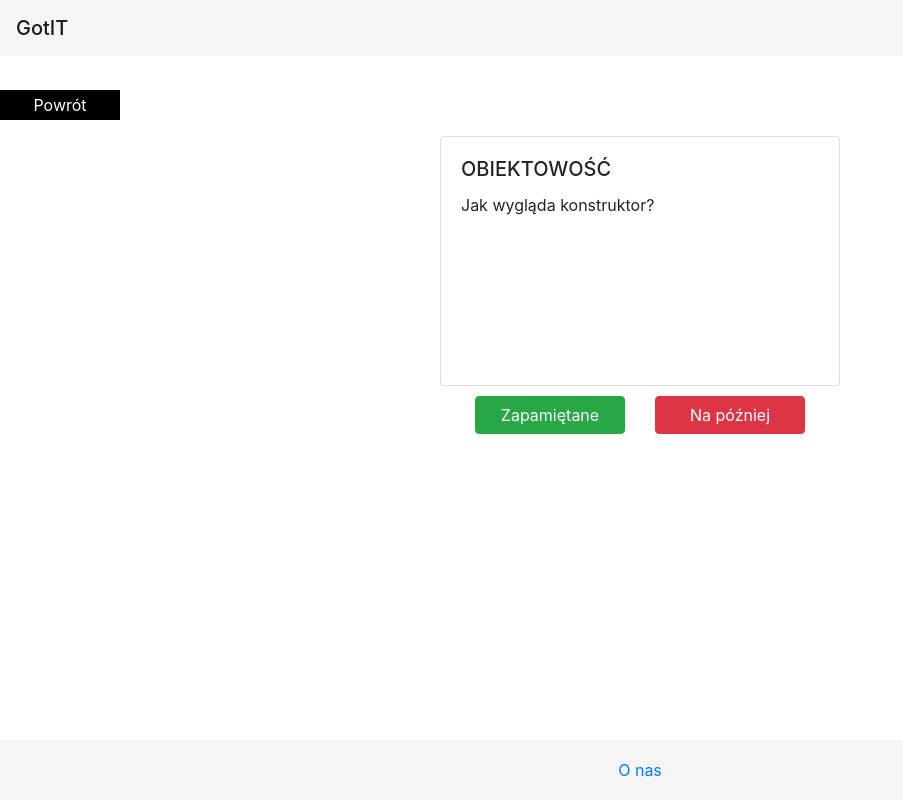
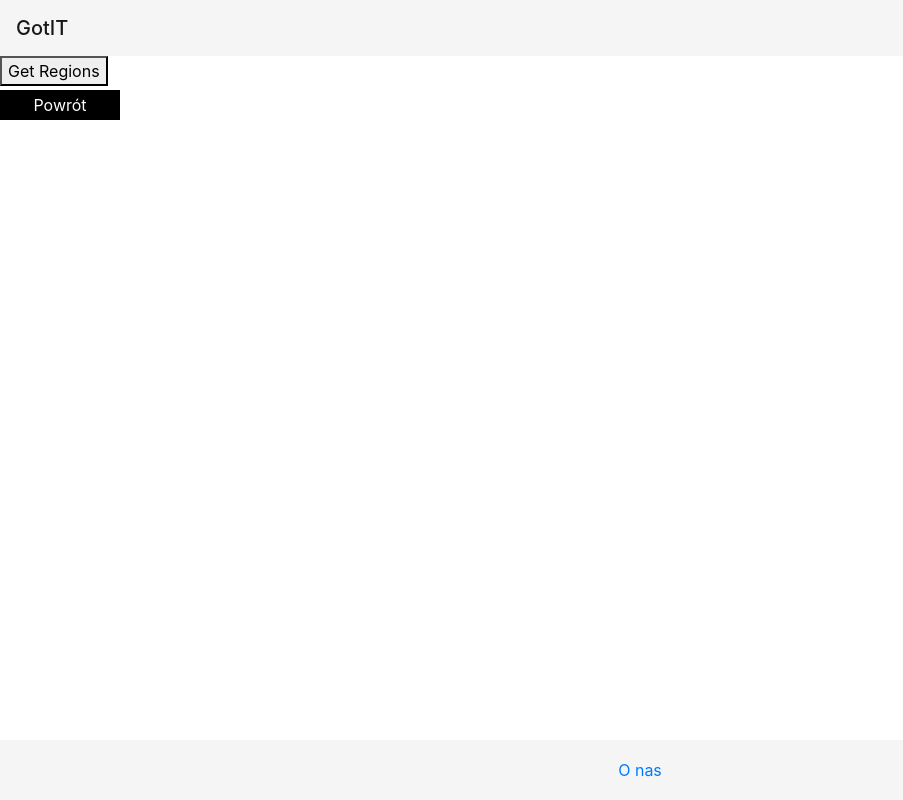
Before and after one commit to DamianJaszewski/Got-IT, an Angular app: page /flashcard in a window 1280 px wide. Shown: the whole page, without its empty margins (0-903 px from the left). Built offline with nearby package versions, Linux system fonts and the light colour scheme.

Commit message:
add example of json get

```diff
--- a/src/app/flashcard/flashcard.component.html
+++ b/src/app/flashcard/flashcard.component.html
@@ -47,7 +47,15 @@
     </div>
   </ng-container> -->
 
-    <div class="d-flex justify-content-center" style="margin-top: 80px;" *ngFor="let flashcard of flashcards | filter : searchText">
+
+  <button (click)="getRegions()">Get Regions</button>
+  <div *ngFor="let region of countries | async">
+    {{region.Category | json}}
+    {{region.Title | json}}
+  </div>
+
+<!--
+    <div class="d-flex justify-content-center" style="margin-top: 80px;" *ngFor="let flashcard of flashcards">
         <div>
         <div class="card" style="width:400px; height: 250px;">
           <div class="card-body">
@@ -60,7 +68,7 @@
             <button type="button" class="btn btn-danger" style="width: 150px;">Na później</button>
         </div>
       </div>
-    </div>
+    </div> -->
 
 <footer class="footer">
     <div class="container">
--- a/src/app/flashcard/flashcard.component.ts
+++ b/src/app/flashcard/flashcard.component.ts
@@ -1,3 +1,4 @@
+import { HttpClient } from '@angular/common/http';
 import { Component, OnInit } from '@angular/core';
 import { Competence } from '../Competence';
 import { CompetenciesLoadService } from '../competenciesload.service'
@@ -7,23 +8,49 @@ import { CompetenciesLoadService } from '../competenciesload.service'
   templateUrl: './flashcard.component.html',
   styleUrls: ['./flashcard.component.css']
 })
-export class FlashcardComponent{
+export class FlashcardComponent implements OnInit{
 
-searchText: string = "yes";
 
-flashcards =[{
-  id:1,
-  title: "Obiektowość",
-  description: "Jak wygląda intrukcja IF?",
-  answer:"if (warunek){polecenia1}[else {polecenia2}]",
-  remembered:"no"
-},{
-  id:2,
-  title: "Obiektowość",
-  description: "Jak wygląda konstruktor?",
-  answer:"constructor([arguments]) { ... }",
-  remembered:"yes"
-}]
+  url = 'https://restcountries.eu/rest/v2/region/europe';
+  url2 = 'http://flashcardsdj.azurewebsites.net/api/Flashcard/getlist';
+  countries: any;
+  countrie: string | undefined;
+
+  constructor(private http: HttpClient){}
+
+  public getRegions(){
+    this.countries = this.http.get(this.url)
+    return this.countries;
+  }
+  ngOnInit(): void {
+  }
+
+// flashcards =[{
+//   id:1,
+//   title: "Obiektowość",
+//   description: "Jak wygląda intrukcja IF?",
+//   answer:"if (warunek){polecenia1}[else {polecenia2}]",
+//   remembered:"no"
+// },{
+//   id:2,
+//   title: "Obiektowość",
+//   description: "Jak wygląda konstruktor?",
+//   answer:"constructor([arguments]) { ... }",
+//   remembered:"yes",
+// },{
+//   id:3,
+//   title: "Obiektowość",
+//   description: "Jak wygląda intrukcja IF?",
+//   answer:"if (warunek){polecenia1}[else {polecenia2}]",
+//   remembered:"no"
+// },{
+//   id:4,
+//   title: "Obiektowość",
+//   description: "Jak wygląda konstruktor?",
+//   answer:"constructor([arguments]) { ... }",
+//   remembered:"yes"
+//   }
+// ]
 
   // searchText: string = "";
   // competencies: Competence[] = [];
```
